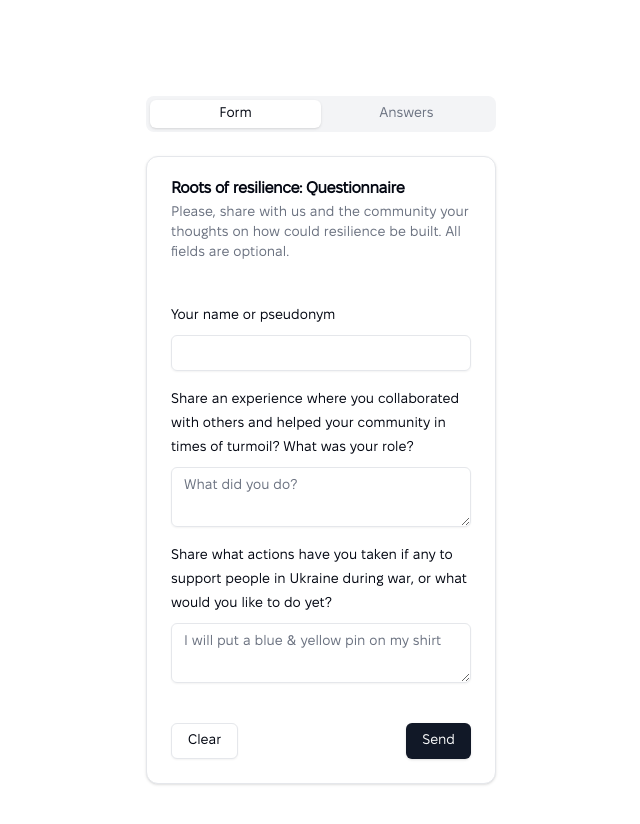
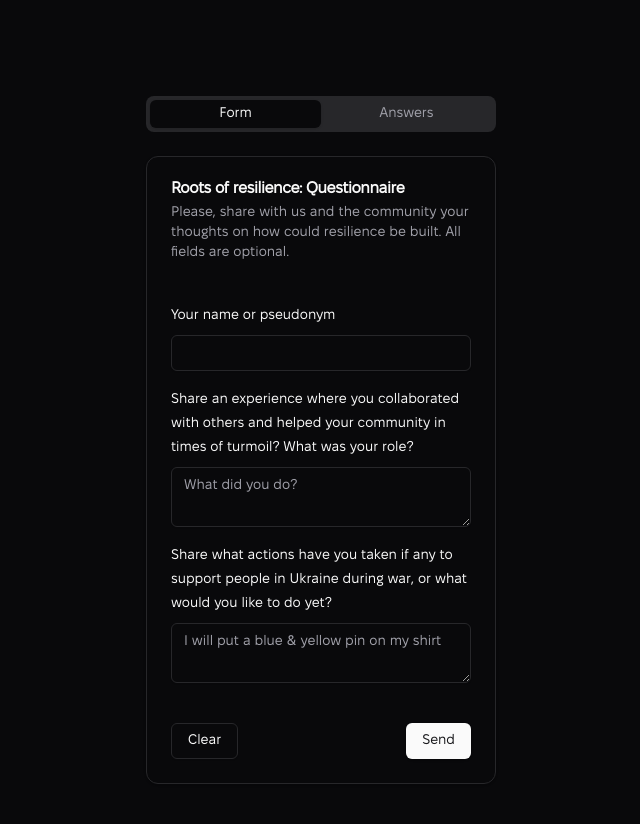
Before and after one commit to hermanmitish/questionnaire, a Next.js app: page / in a window 1280 px wide. Shown: the top 824 px of the page, without its empty margins (319-959 px from the left). Built offline with nearby package versions, Linux system fonts and the light colour scheme.

Commit message:
fix: dark mode

```diff
--- a/app/globals.css
+++ b/app/globals.css
@@ -5,70 +5,53 @@
   @layer base {
     :root {
       --background: 0 0% 100%;
-      --foreground: 224 71.4% 4.1%;
-
+      --foreground: 240 10% 3.9%;
       --card: 0 0% 100%;
-      --card-foreground: 224 71.4% 4.1%;
-
+      --card-foreground: 240 10% 3.9%;
       --popover: 0 0% 100%;
-      --popover-foreground: 224 71.4% 4.1%;
-
-      --primary: 220.9 39.3% 11%;
-      --primary-foreground: 210 20% 98%;
-
-      --secondary: 220 14.3% 95.9%;
-      --secondary-foreground: 220.9 39.3% 11%;
-
-      --muted: 220 14.3% 95.9%;
-      --muted-foreground: 220 8.9% 46.1%;
-
-      --accent: 220 14.3% 95.9%;
-      --accent-foreground: 220.9 39.3% 11%;
-
+      --popover-foreground: 240 10% 3.9%;
+      --primary: 240 5.9% 10%;
+      --primary-foreground: 0 0% 98%;
+      --secondary: 240 4.8% 95.9%;
+      --secondary-foreground: 240 5.9% 10%;
+      --muted: 240 4.8% 95.9%;
+      --muted-foreground: 240 3.8% 46.1%;
+      --accent: 240 4.8% 95.9%;
+      --accent-foreground: 240 5.9% 10%;
       --destructive: 0 84.2% 60.2%;
-      --destructive-foreground: 210 20% 98%;
-
-      --border: 220 13% 91%;
-      --input: 220 13% 91%;
-      --ring: 224 71.4% 4.1%;
-
+      --destructive-foreground: 0 0% 98%;
+      --border: 240 5.9% 90%;
+      --input: 240 5.9% 90%;
+      --ring: 240 5.9% 10%;
       --radius: 0.5rem;
     }
 
     .dark {
-      --background: 224 71.4% 4.1%;
-      --foreground: 210 20% 98%;
-
-      --card: 224 71.4% 4.1%;
-      --card-foreground: 210 20% 98%;
-
-      --popover: 224 71.4% 4.1%;
-      --popover-foreground: 210 20% 98%;
-
-      --primary: 210 20% 98%;
-      --primary-foreground: 220.9 39.3% 11%;
-
-      --secondary: 215 27.9% 16.9%;
-      --secondary-foreground: 210 20% 98%;
-
-      --muted: 215 27.9% 16.9%;
-      --muted-foreground: 217.9 10.6% 64.9%;
-
-      --accent: 215 27.9% 16.9%;
-      --accent-foreground: 210 20% 98%;
-
+      --background: 240 10% 3.9%;
+      --foreground: 0 0% 98%;
+      --card: 240 10% 3.9%;
+      --card-foreground: 0 0% 98%;
+      --popover: 240 10% 3.9%;
+      --popover-foreground: 0 0% 98%;
+      --primary: 0 0% 98%;
+      --primary-foreground: 240 5.9% 10%;
+      --secondary: 240 3.7% 15.9%;
+      --secondary-foreground: 0 0% 98%;
+      --muted: 240 3.7% 15.9%;
+      --muted-foreground: 240 5% 64.9%;
+      --accent: 240 3.7% 15.9%;
+      --accent-foreground: 0 0% 98%;
       --destructive: 0 62.8% 30.6%;
-      --destructive-foreground: 210 20% 98%;
-
-      --border: 215 27.9% 16.9%;
-      --input: 215 27.9% 16.9%;
-      --ring: 216 12.2% 83.9%;
+      --destructive-foreground: 0 0% 98%;
+      --border: 240 3.7% 15.9%;
+      --input: 240 3.7% 15.9%;
+      --ring: 240 4.9% 83.9%;
     }
   }
 
   @layer base {
     * {
-      @apply border-border;
+      @apply border-border dark;
     }
     body {
       @apply bg-background text-foreground;
--- a/app/graph-visual.tsx
+++ b/app/graph-visual.tsx
@@ -65,7 +65,6 @@
       linkDirectionalParticles="value"
       linkAutoColorBy="name"
       linkLabel="name"
-      backgroundColor="#ffffff"
       linkColor="#000000"
     />
   );
```
